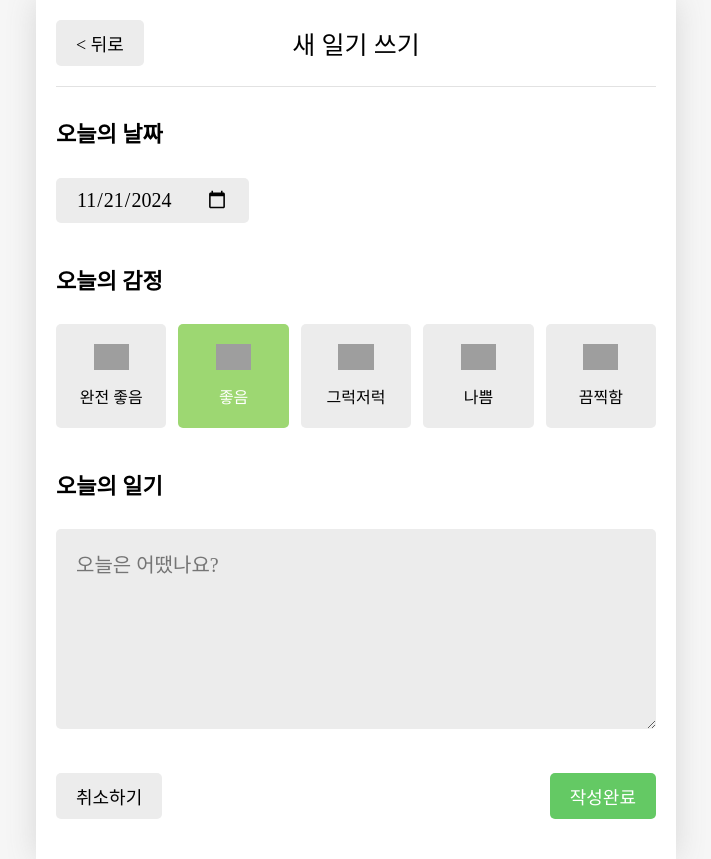
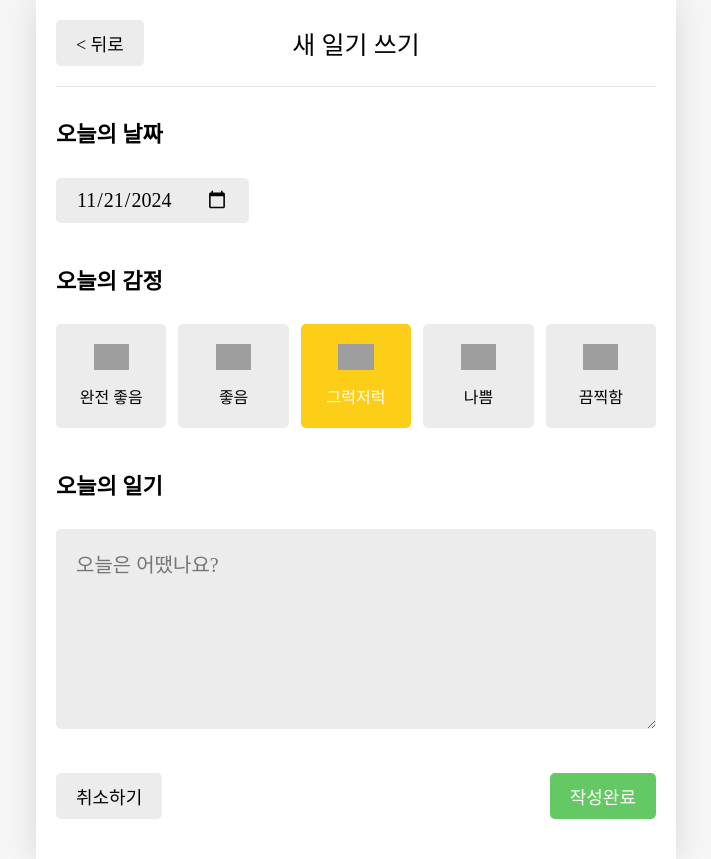
Before and after one commit to yujsoo/onebite-react, a React (Vite) app in the folder section12/: page /new in a window 1280 px wide. Shown: the whole page, without its empty margins (284-995 px from the left). Built offline with nearby package versions, Linux system fonts and the light colour scheme; grey boxes are pictures that could not be loaded; a web font is replaced by a local one.

Commit message:
241127 수업내용 - New 페이지 구현하기 2. 기능

```diff
--- a/section12/src/components/Editor.jsx
+++ b/section12/src/components/Editor.jsx
@@ -51,23 +51,49 @@ const Editor = () => {
         content:""
     });
 
-    const emotionId = 2;
+    const onChangeInput = (e) => {
+        //console.log(e.target.name);
+        //console.log(e.target.value);
+
+        let name = e.target.name;
+        let value = e.target.value;
+
+        if (name === 'createDate') {
+            value = new Date(value) // 문자열을 Date객체로 변환
+        }
+
+        setInput({
+            ...input, //기존 값 나열
+            // [e.target.name]:e.target.value
+            // 현재 입력한 요소를 value값으로 수정
+            [name] : value
+        })
+    }
+
+    //const emotionId = 2;
 
   return (
     <div className='editor'>
         <section className='date-section'>
             <h4>오늘의 날짜</h4>
-            <input type="date" name="" id="" value={getStringDate(input.createDate)}/>
+            <input type="date" name="createDate" id="" value={getStringDate(input.createDate)} onChange={onChangeInput}/>
         </section>
         <section className='emotion-section'>
             <h4>오늘의 감정</h4>
             <div className='emotion-list-wrapper'>
-                {emotionList.map((item) => <EmotionItem key={item.emotionId} {...item} isSelected={item.emotionId === emotionId }/>)}
+                {emotionList.map((item) => <EmotionItem
+                onClick={() => onChangeInput({
+                    target : {
+                        name : "emotionId",
+                        value : item.emotionId
+                    }
+                })}
+                key={item.emotionId} {...item} isSelected={item.emotionId === input.emotionId }/>)}
             </div>
         </section>
         <section className='content-section'>
             <h4>오늘의 일기</h4>
-            <textarea placeholder='오늘은 어땠나요?'/>
+            <textarea name="content" value={input.content} onChange={onChangeInput} placeholder='오늘은 어땠나요?'/>
         </section>
         <section className='button-section'>
             <Button text={"취소하기"}/>
--- a/section12/src/components/EmotionItem.jsx
+++ b/section12/src/components/EmotionItem.jsx
@@ -2,9 +2,9 @@ import React from 'react'
 import './EmotionItem.css';
 import { getEmotionImage } from "../util/get-emotion-image"
 
-const EmotionItem = ({emotionId,emotionName,isSelected}) => {
+const EmotionItem = ({emotionId,emotionName,isSelected,onClick}) => {
   return (
-    <div className={`emotion-item ${isSelected ? `emotion-item-on-${emotionId}`: ""}`}>
+    <div onClick={onClick} className={`emotion-item ${isSelected ? `emotion-item-on-${emotionId}`: ""}`}>
         <img src={getEmotionImage(emotionId)} className='emotion-img' alt="" />
         <div className='emotion-name'>{emotionName}</div>
     </div>
```
